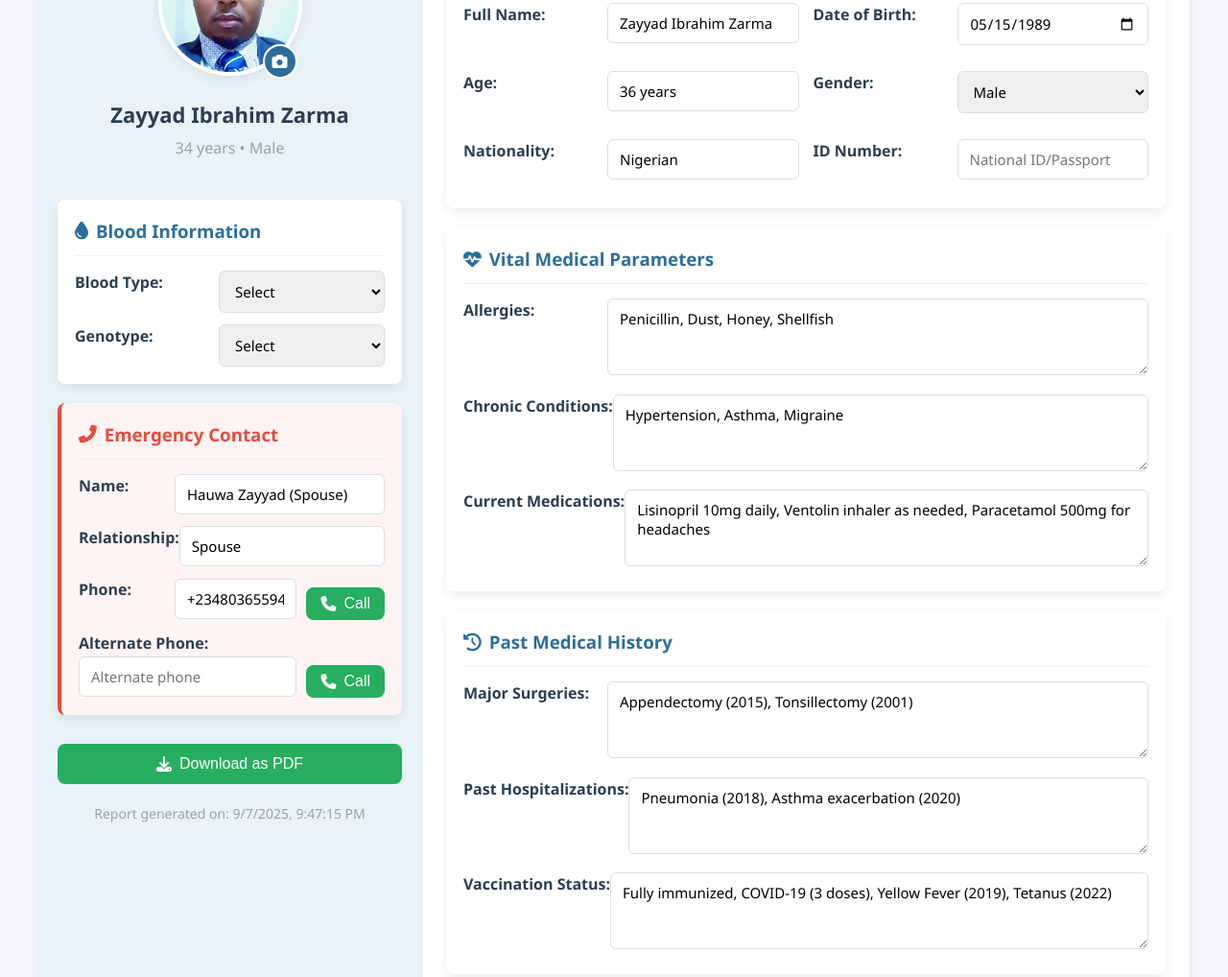
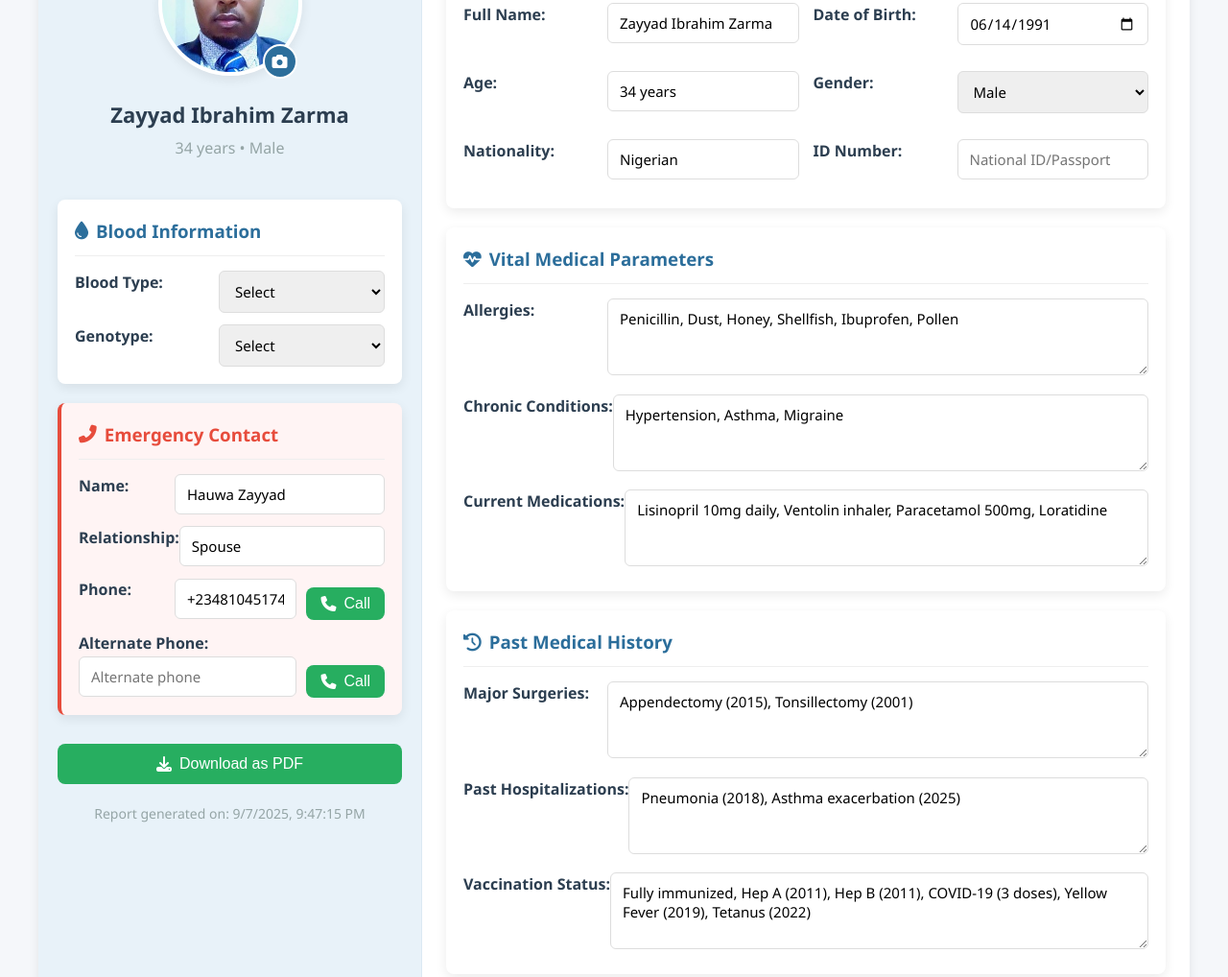
Before and after one commit to ziznation7/patient.info.html, a plain HTML site: page index.html in a window 1280 px wide. Shown: the part 231-1249 px from the top of the page at 96% size. Drawn offline with Linux system fonts and the light colour scheme.

Commit message:
Update index.html

```diff
--- a/index.html
+++ b/index.html
@@ -442,7 +442,7 @@
           <div class="info-item">
             <span class="info-label">Name:</span>
             <span class="info-value">
-              <input type="text" id="emergency-name" value="Hauwa Zayyad (Spouse)">
+              <input type="text" id="emergency-name" value="Hauwa Zayyad">
             </span>
           </div>
           <div class="info-item">
@@ -455,7 +455,7 @@
             <span class="info-label">Phone:</span>
             <span class="info-value">
               <div class="phone-input-container">
-                <input type="tel" id="emergency-phone" value="+2348036559455">
+                <input type="tel" id="emergency-phone" value="+2348104517464">
                 <button class="btn btn-call" onclick="callEmergencyContact()">
                   <i class="fas fa-phone"></i> Call
                 </button>
@@ -495,7 +495,7 @@
             <div class="info-item">
               <span class="info-label">Date of Birth:</span>
               <span class="info-value">
-                <input type="date" id="dob" value="1989-05-15">
+                <input type="date" id="dob" value="1991-06-14">
               </span>
             </div>
             <div class="info-item">
@@ -535,7 +535,7 @@
           <div class="info-item">
             <span class="info-label">Allergies:</span>
             <span class="info-value">
-              <textarea id="allergies">Penicillin, Dust, Honey, Shellfish</textarea>
+              <textarea id="allergies">Penicillin, Dust, Honey, Shellfish, Ibuprofen, Pollen</textarea>
             </span>
           </div>
           <div class="info-item">
@@ -547,7 +547,7 @@
           <div class="info-item">
             <span class="info-label">Current Medications:</span>
             <span class="info-value">
-              <textarea id="medications">Lisinopril 10mg daily, Ventolin inhaler as needed, Paracetamol 500mg for headaches</textarea>
+              <textarea id="medications">Lisinopril 10mg daily, Ventolin inhaler, Paracetamol 500mg, Loratidine</textarea>
             </span>
           </div>
         </div>
@@ -563,13 +563,13 @@
           <div class="info-item">
             <span class="info-label">Past Hospitalizations:</span>
             <span class="info-value">
-              <textarea id="hospitalizations">Pneumonia (2018), Asthma exacerbation (2020)</textarea>
+              <textarea id="hospitalizations">Pneumonia (2018), Asthma exacerbation (2025)</textarea>
             </span>
           </div>
           <div class="info-item">
             <span class="info-label">Vaccination Status:</span>
             <span class="info-value">
-              <textarea id="vaccinations">Fully immunized, COVID-19 (3 doses), Yellow Fever (2019), Tetanus (2022)</textarea>
+              <textarea id="vaccinations">Fully immunized, Hep A (2011), Hep B (2011), COVID-19 (3 doses), Yellow Fever (2019), Tetanus (2022)</textarea>
             </span>
           </div>
         </div>
@@ -660,7 +660,7 @@
           <div class="info-item">
             <span class="info-label">Religious Restrictions:</span>
             <span class="info-value">
-              <textarea id="religious-restrictions" placeholder="Jehovah's Witness, etc.">None</textarea>
+              <textarea id="religious-restrictions" placeholder="Jehovah's Witness, etc.">Do not Embalm</textarea>
             </span>
           </div>
         </div>
@@ -670,7 +670,7 @@
           <div class="info-item">
             <span class="info-label">Family History:</span>
             <span class="info-value">
-              <textarea id="family-history">Mother: Hypertension, Diabetes; Father: Heart disease, Hypertension; Maternal grandmother: Breast cancer</textarea>
+              <textarea id="family-history">Mother: Hypertension, Father: Hypertension; Maternal grandmother: Hypertension</textarea>
             </span>
           </div>
         </div>
```
